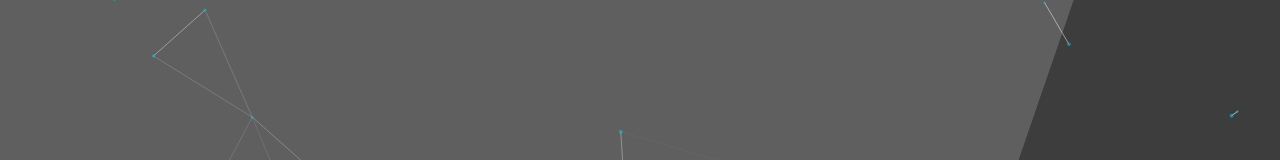
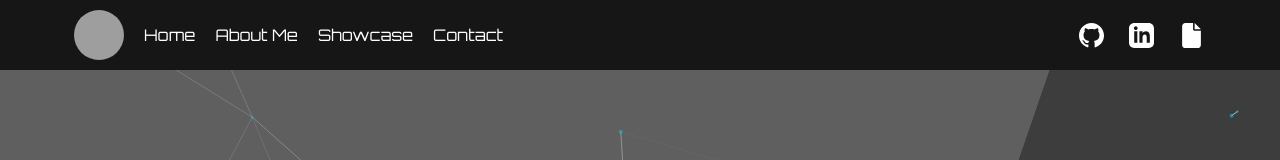
Before and after one commit to DawidPiechotaGit/Portfolio, a React (Create React App) app in the folder portfolio/: page / in a window 1280 px wide. Shown: the top 160 px of the page. Built offline with nearby package versions, Linux system fonts and the light colour scheme; no server answers; grey boxes are pictures that could not be loaded.

Commit message:
fix(nav): added auth param

```diff
--- a/portfolio/src/App.js
+++ b/portfolio/src/App.js
@@ -6,9 +6,11 @@ import { onAuthStateChanged } from "firebase/auth";
 import { auth } from "./api/firebase";
 import { useEffect, useState } from "react";
 import { Admin } from "./components/admin";
+import { Navigation } from "./components/navigation";
 
 function App() {
   const [isAuth, setIsAuth] = useState(null);
+  console.log(isAuth);
 
   useEffect(() => {
     onAuthStateChanged(auth, (user) => {
@@ -21,6 +23,7 @@ function App() {
   }, []);
   return (
     <>
+      <Navigation isAuth={isAuth}></Navigation>
       <Routes>
         <Route path="/" element={<Home />} />
         <Route path="/login" element={<Login />} />
```
